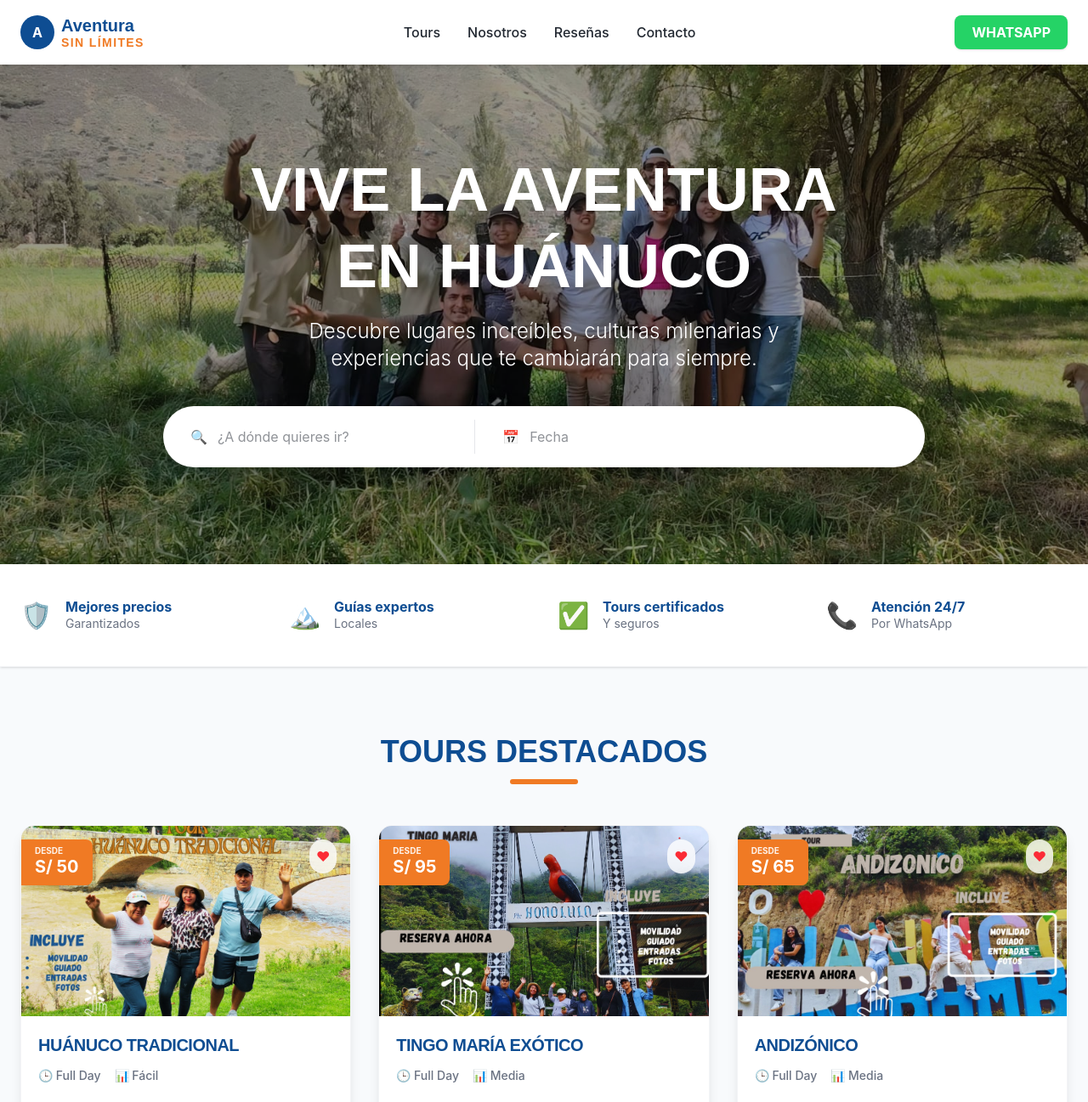
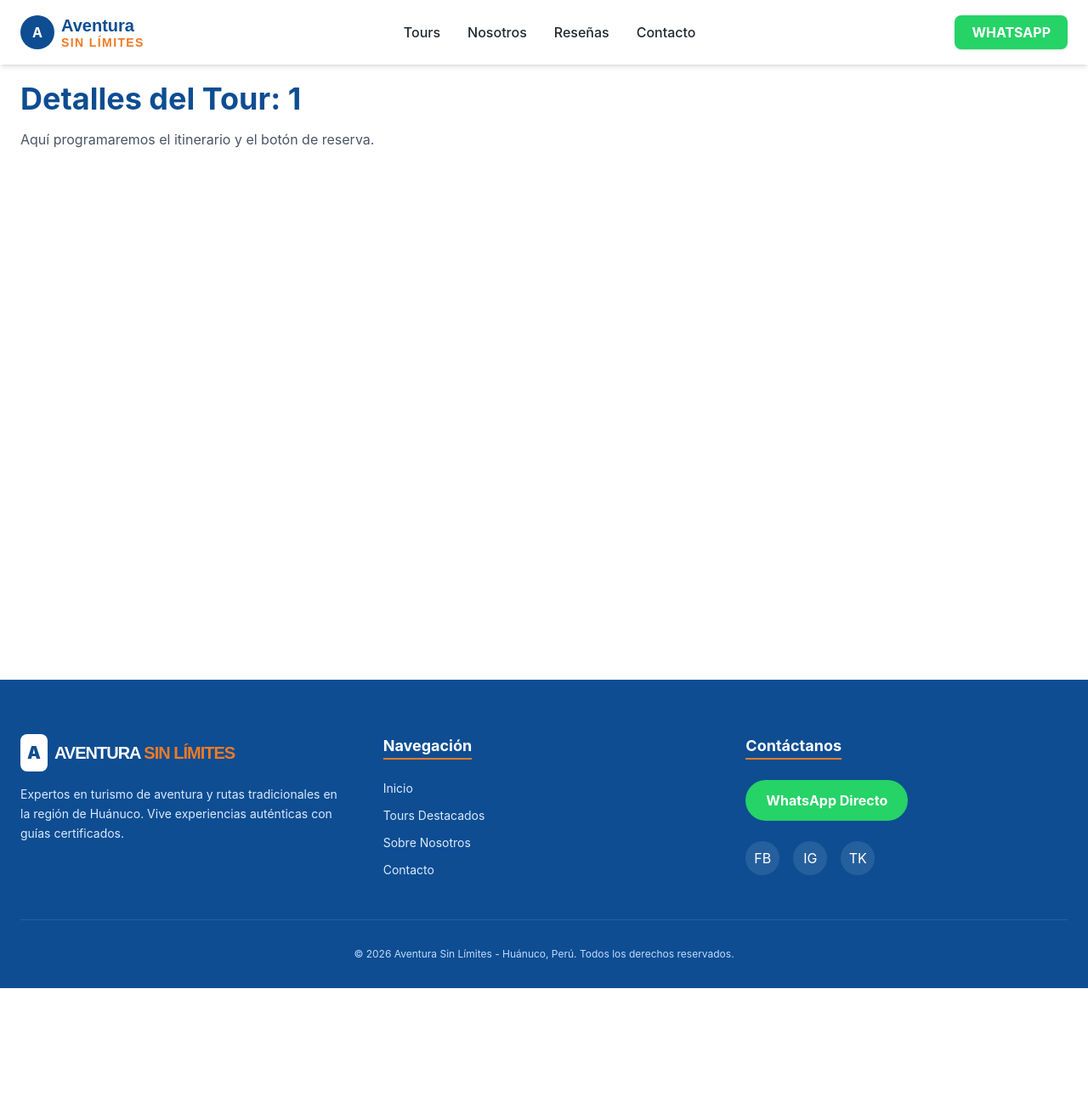
Before and after one commit to Eduardito1818/Aventura_Sin_LimitesHCO_web, a React (Vite) app: page /tour/1 in a window 1280 px wide. Shown: the top 1297 px of the page at 85% size. After the commit the page ends 1163 px from the top, so only its background shows below. Built offline with nearby package versions, Linux system fonts and the light colour scheme.

Commit message:
reestructuracion de carpetas y navegacion con react-router-dom

```diff
--- a/src/App.jsx
+++ b/src/App.jsx
@@ -1,83 +1,18 @@
-import Navbar from "./components/Navbar";
-import Hero from "./components/Hero";
-import Features from "./components/Features";
-import TourCard from "./components/TourCard";
-import About from "./components/About";
-import Testimonials from "./components/Testimonials";
-import Footer from "./components/Footer";
-
-const TOURS_DATA = [
-  {
-    id: 1,
-    nombre: "Huánuco Tradicional",
-    precio: 50,
-    duracion: "Full Day",
-    dificultad: "Fácil",
-    rating: 4.8,
-    reviews: 45,
-    imagen: "/src/assets/huanuco-tradicional.jpg.png"
-  },
-  {
-    id: 2,
-    nombre: "Tingo María Exótico",
-    precio: 95,
-    duracion: "Full Day",
-    dificultad: "Media",
-    rating: 4.9,
-    reviews: 62,
-    imagen: "/src/assets/tingo-maria.jpg.png"
-  },
-  {
-    id: 3,
-    nombre: "Andizónico",
-    precio: 65,
-    duracion: "Full Day",
-    dificultad: "Media",
-    rating: 4.7,
-    reviews: 38,
-    imagen: "/src/assets/andizonico.jpg.png"
-  }
-];
+import { BrowserRouter, Routes, Route } from 'react-router-dom';
+import Home from './pages/Home';
+import TourDetail from './pages/TourDetail';
 
 function App() {
   return (
-    <div className="min-h-screen bg-slate-50 font-inter">
-      <Navbar />
+    <BrowserRouter>
+      <Routes>
+        {/* Esta ruta carga tu página principal con todos los componentes que ya tenías */}
+        <Route path="/" element={<Home />} />
 
-      <main className="pt-16">
-        <Hero />
-        <Features />
-
-        {/* Sección de Tours */}
-        <section className="py-20 container mx-auto px-6">
-          <div className="text-center mb-12">
-            <h2 className="text-4xl font-poppins font-bold text-azul-aventura uppercase">
-              Tours Destacados
-            </h2>
-            <div className="w-20 h-1.5 bg-naranja-aventura mx-auto mt-3 rounded-full"></div>
-          </div>
-
-          {/* Grid de Tours */}
-          <div className="grid grid-cols-1 md:grid-cols-2 lg:grid-cols-3 gap-8">
-            {TOURS_DATA.map(tour => (
-              <TourCard key={tour.id} tour={tour} />
-            ))}
-          </div>
-
-          <div className="mt-16 text-center">
-            <button className="border-2 border-azul-aventura text-azul-aventura px-10 py-3 rounded-full font-bold hover:bg-azul-aventura hover:text-white transition-all uppercase tracking-widest text-sm cursor-pointer">
-              Ver todos los tours →
-            </button>
-          </div>
-        </section>
-
-        {/* Nueva Sección: Nosotros */}
-        <About />
-        <Testimonials />
-
-      </main>
-      <Footer />
-    </div>
+        {/* Esta ruta dinámica cargará el itinerario específico según el ID del tour */}
+        <Route path="/tour/:id" element={<TourDetail />} />
+      </Routes>
+    </BrowserRouter>
   );
 }
 
--- a/src/components/TourCard.jsx
+++ b/src/components/TourCard.jsx
@@ -1,26 +1,29 @@
+import { Link } from 'react-router-dom';
+
 export default function TourCard({ tour }) {
   return (
-    <div className="bg-white rounded-2xl overflow-hidden shadow-lg group hover:shadow-2xl transition-all border border-gray-100">
-      {/* Imagen con Badge */}
+    <div className="bg-white rounded-2xl overflow-hidden shadow-lg group hover:shadow-2xl transition-all border border-gray-100 flex flex-col h-full">
+      {/* Imagen con Badge y Efecto Zoom */}
       <div className="relative h-56 overflow-hidden">
         <img
           src={tour.imagen}
           alt={tour.nombre}
           className="w-full h-full object-cover group-hover:scale-110 transition-transform duration-500"
         />
-        {/* Badge de Precio Ajustado */}
-{/* Badge de Precio con color forzado */}
-<div className="absolute top-4 left-0 bg-[#F07A24] text-white px-4 py-2 rounded-r-lg font-bold shadow-lg z-10">
-  <span className="text-[10px] block uppercase opacity-90 leading-none">Desde</span>
-  <span className="text-xl">S/ {tour.precio}</span>
-</div>
+
+        {/* Badge de Precio con color corporativo (#F07A24) */}
+        <div className="absolute top-4 left-0 bg-[#F07A24] text-white px-4 py-2 rounded-r-lg font-bold shadow-lg z-10">
+          <span className="text-[10px] block uppercase opacity-90 leading-none">Desde</span>
+          <span className="text-xl">S/ {tour.precio}</span>
+        </div>
+
         <button className="absolute top-4 right-4 bg-white/80 backdrop-blur-sm p-2 rounded-full text-red-500 hover:bg-white transition-colors">
           ❤
         </button>
       </div>
 
-      {/* Contenido */}
-      <div className="p-5">
+      {/* Contenido de la Tarjeta */}
+      <div className="p-5 flex flex-col flex-grow">
         <h3 className="text-xl font-poppins font-bold text-azul-aventura uppercase tracking-tight">
           {tour.nombre}
         </h3>
@@ -30,16 +33,21 @@ export default function TourCard({ tour }) {
           <span>📊 {tour.dificultad}</span>
         </div>
 
-        <div className="flex items-center justify-between mt-6">
+        {/* Rating y Botón de Navegación */}
+        <div className="flex items-center justify-between mt-auto pt-6">
           <div className="flex items-center gap-1">
             <span className="text-yellow-400">★</span>
             <span className="font-bold text-gris-carbon">{tour.rating}</span>
             <span className="text-gray-400 text-xs">({tour.reviews})</span>
           </div>
 
-          <button className="bg-azul-aventura text-white px-4 py-2 rounded-lg text-sm font-bold hover:bg-azul-profundo transition-colors uppercase">
+          {/* EL PASO CLAVE: El Link dinámico */}
+          <Link
+            to={`/tour/${tour.id}`}
+            className="bg-azul-aventura text-white px-4 py-2 rounded-lg text-sm font-bold hover:bg-azul-profundo transition-colors uppercase"
+          >
             Ver Detalles
-          </button>
+          </Link>
         </div>
       </div>
     </div>
--- /dev/null
+++ b/src/pages/Home.jsx
@@ -0,0 +1,81 @@
+// Debe tener "../" para subir un nivel y encontrar la carpeta components
+import Navbar from '../components/Navbar';
+import Hero from '../components/Hero';
+import Features from '../components/Features';
+import About from '../components/About';
+import TourCard from '../components/TourCard';
+import Testimonials from '../components/Testimonials';
+import Footer from '../components/Footer';
+
+// 1. AGREGA ESTA DATA AQUÍ (Es lo que le falta a tu código)
+const TOURS_DATA = [
+  {
+    id: 1,
+    nombre: "Huánuco Tradicional",
+    precio: 50,
+    duracion: "Full Day",
+    dificultad: "Fácil",
+    rating: 4.8,
+    reviews: 45,
+    imagen: "/src/assets/huanuco-tradicional.jpg.png"
+  },
+  {
+    id: 2,
+    nombre: "Tingo María Exótico",
+    precio: 95,
+    duracion: "Full Day",
+    dificultad: "Media",
+    rating: 4.9,
+    reviews: 62,
+    imagen: "/src/assets/tingo-maria.jpg.png"
+  },
+  {
+    id: 3,
+    nombre: "Andizónico",
+    precio: 65,
+    duracion: "Full Day",
+    dificultad: "Media",
+    rating: 4.7,
+    reviews: 38,
+    imagen: "/src/assets/andizonico.jpg.png"
+  }
+];
+
+export default function Home() {
+  return (
+    <div className="min-h-screen bg-slate-50 font-inter">
+      <Navbar />
+      <main className="pt-16">
+        <Hero />
+        <Features />
+
+        {/* SECCIÓN DE TOURS: Ahora con data definida */}
+        <section id="tours" className="py-20 container mx-auto px-6">
+          <div className="text-center mb-12">
+            <h2 className="text-4xl font-poppins font-bold text-azul-aventura uppercase">
+              Tours Destacados
+            </h2>
+            <div className="w-20 h-1.5 bg-naranja-aventura mx-auto mt-3 rounded-full"></div>
+          </div>
+
+          <div className="grid grid-cols-1 md:grid-cols-2 lg:grid-cols-3 gap-8">
+            {TOURS_DATA.map(tour => (
+              <TourCard key={tour.id} tour={tour} />
+            ))}
+          </div>
+
+          <div className="mt-16 text-center">
+            <button className="border-2 border-azul-aventura text-azul-aventura px-10 py-3 rounded-full font-bold hover:bg-azul-aventura hover:text-white transition-all uppercase tracking-widest text-sm cursor-pointer">
+              Ver todos los tours →
+            </button>
+          </div>
+        </section>
+
+        <About />
+        <Testimonials />
+
+      </main>
+      <Footer />
+    </div>
+  );
+}
--- /dev/null
+++ b/src/pages/TourDetail.jsx
@@ -0,0 +1,18 @@
+import { useParams } from 'react-router-dom';
+import Navbar from '../components/Navbar';
+import Footer from '../components/Footer';
+
+export default function TourDetail() {
+  const { id } = useParams(); // Esto captura el nombre del tour de la URL
+
+  return (
+    <>
+      <Navbar />
+      <div className="pt-24 min-h-screen container mx-auto px-6">
+        <h1 className="text-4xl font-bold text-azul-aventura">Detalles del Tour: {id}</h1>
+        <p className="mt-4 text-gray-600">Aquí programaremos el itinerario y el botón de reserva.</p>
+      </div>
+      <Footer />
+    </>
+  );
+}
```
